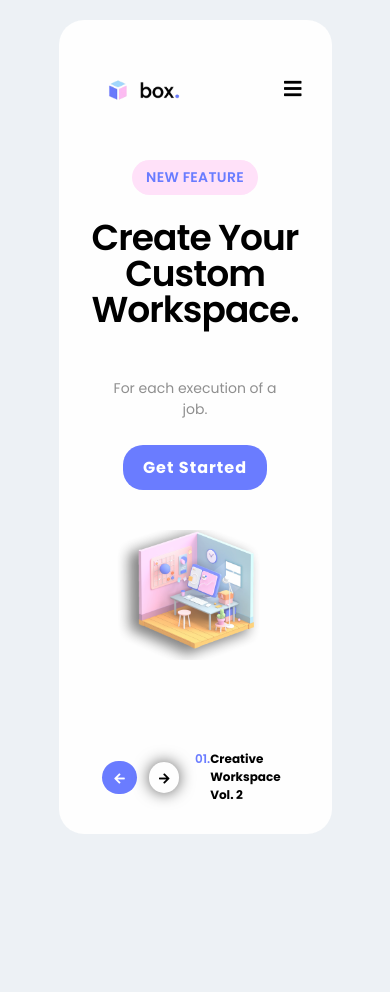
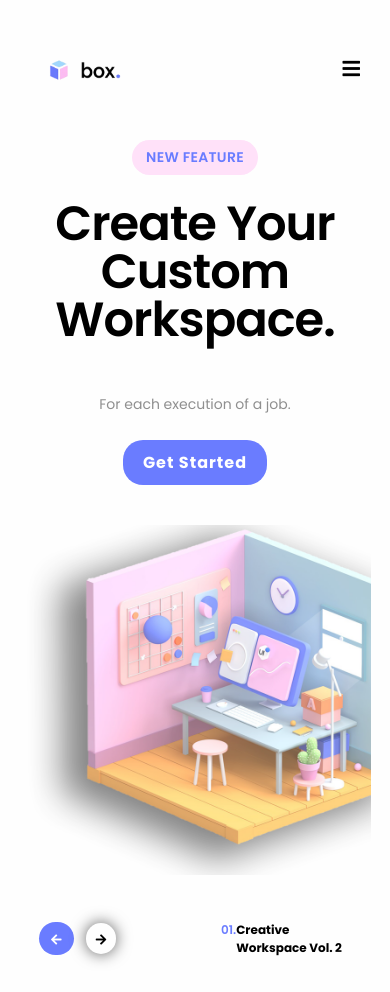
Before and after one commit to dpk787098/Edyoda_assignment_Week4, a plain HTML site: page index.html in a window 390 px wide. Before the commit the page ends 854 px from the top, so only its background shows below. Drawn offline with Linux system fonts and the light colour scheme.

Commit message:
Update styles.css

```diff
--- a/styles.css
+++ b/styles.css
@@ -183,17 +183,19 @@ main{
 }
 
 @media(max-width:600px){
+    section{
+        width: 100%;
+        margin: 0;
+        border-radius: 0;
+    }
     main{
+        width: 100%;
         flex-direction: column;
         padding-bottom: 30px;
     }
 
-    .landing_title{
-        font-size: 36px;
-    }
-
     .box-1{
-        width: 80%;
+        width: 90%;
         margin: 0 auto;
         display: flex;
         flex-direction: column;
@@ -202,12 +204,12 @@ main{
     }
 
     .box-2{
-        width: 70%;
+        width: 90%;
         margin: 40px auto;
         border-radius: 10px;
-        background-size: contain;
+        background-size: cover;
         background-repeat: no-repeat;
-        height: 180px;
+        height: 350px;
     }
 
     .box-3{
```
